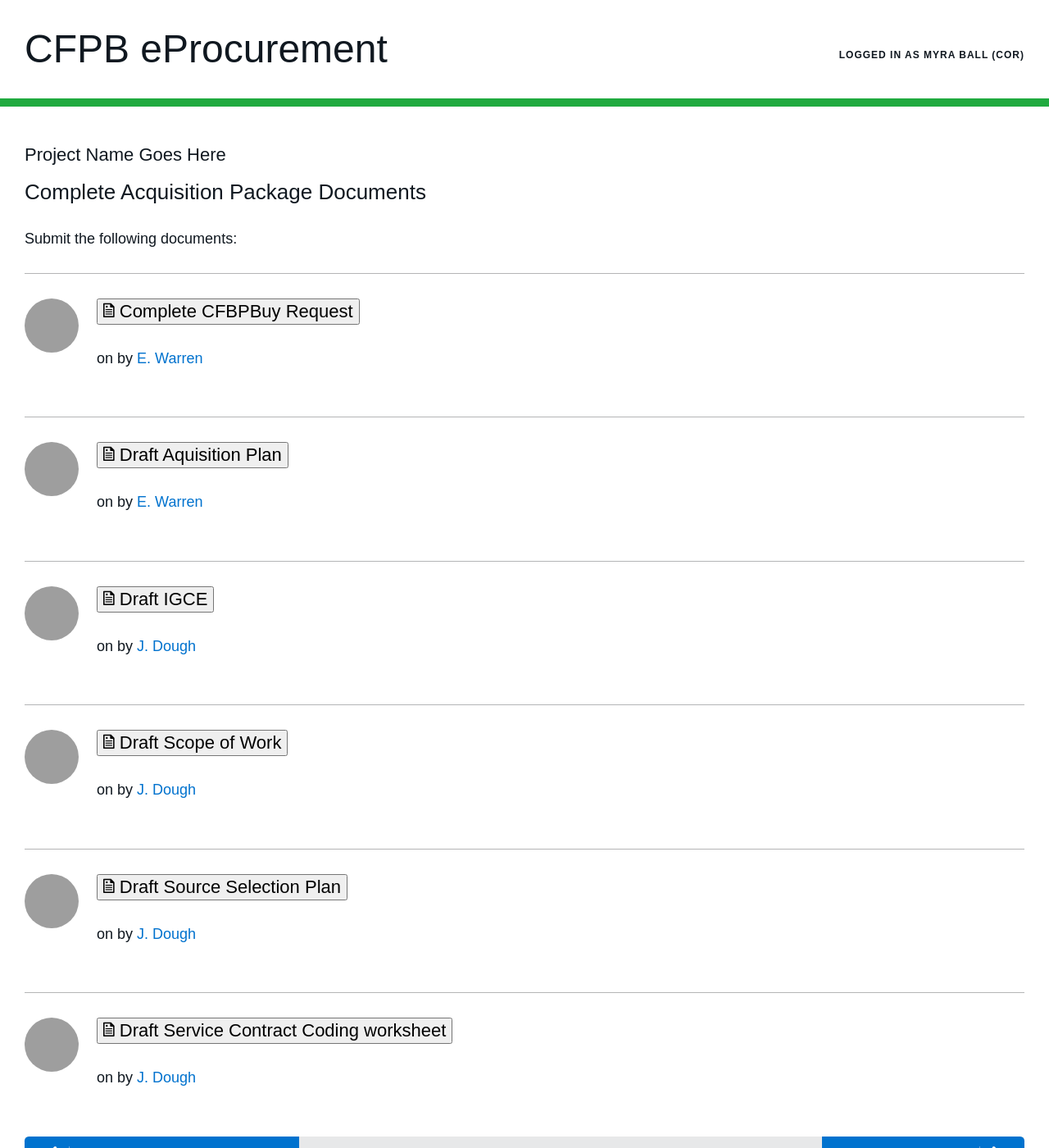
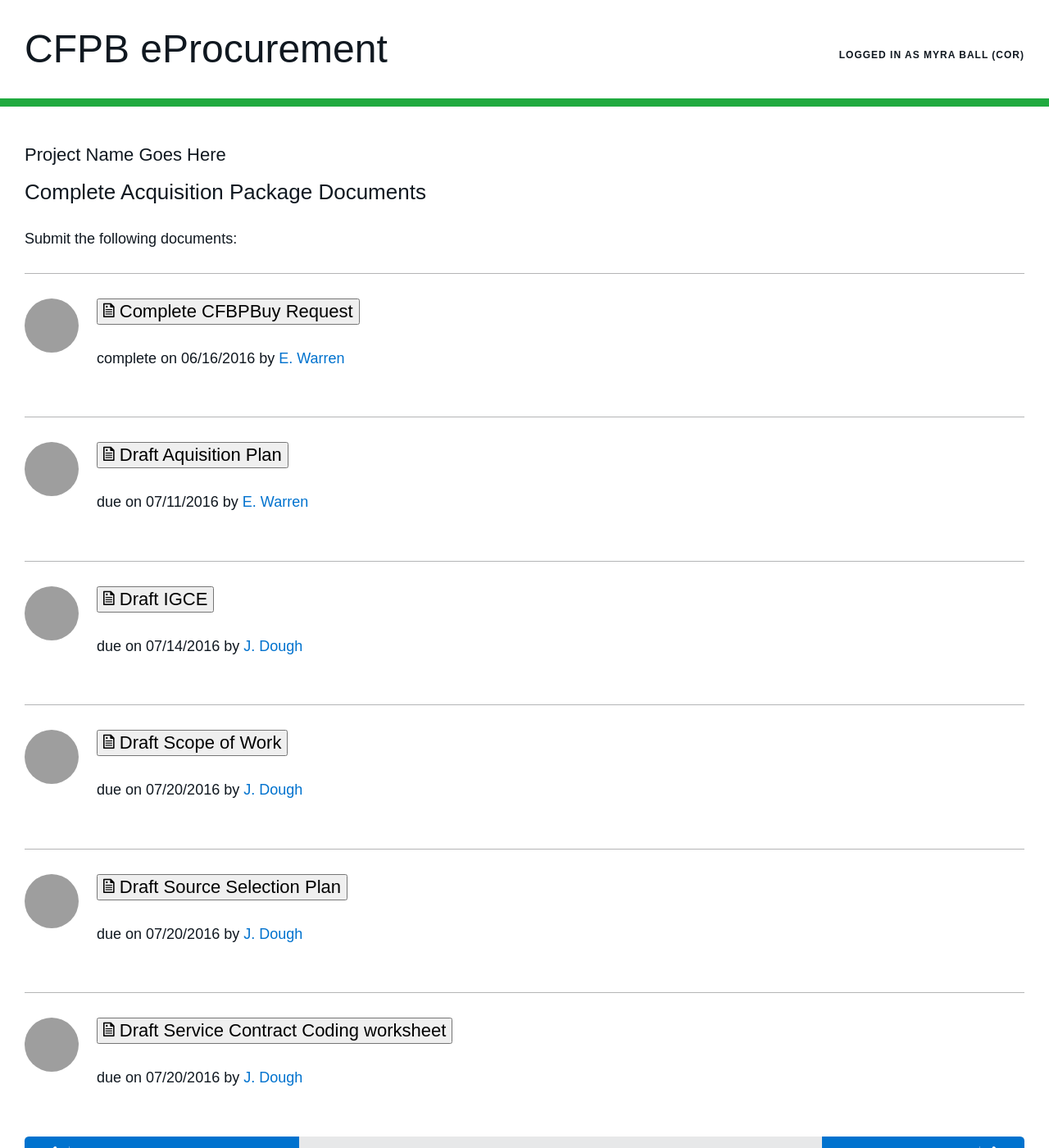
Before and after one commit to 18F/cfpb-eprocurement, a Jekyll site: the page built from checklist/index.html, in a window 1280 px wide and 1400 px high, cut to the strip 0-1400 px from the top of the window. Shown: the whole strip at 82% size. Built offline with Jekyll 4.4.1, drawn with Linux system fonts in a browser that asks for light colours; grey boxes are pictures that could not be loaded.

Commit message:
add date milestone structure

```diff
--- a/_data/checklist/milestones.yml
+++ b/_data/checklist/milestones.yml
@@ -1,5 +1,8 @@
 - title: "Complete CFBPBuy Request"
-  due_date: "06/15/2016"
+  status: "complete"
+  date:
+    due: "06/15/2016"
+    complete: "06/16/2016"
   completed: true
   ready: true
   owner: 0
@@ -13,8 +16,11 @@
       date: "06/10/2016"
     - text: "[CFBPBuy Request]() approved by J. Dough"
       date: "06/13/2016"
+
 - title: "Draft Aquisition Plan"
-  due_date: "07/11/2016"
+  status: "due"
+  date:
+    due: "07/11/2016"
   completed: false
   ready: false
   owner: 0
@@ -32,29 +38,41 @@
       date: "06/25/2016"
     - text: "[Draft Aquisition Plan #2]() pending review by J. Dough"
       due_date: "07/11/2016"
+
 - title: "Draft IGCE"
-  due_date: "07/14/2016"
+  status: "due"
+  date:
+    due: "07/14/2016"
   completed: false
   ready: false
   owner: 1
   approver: null
   history: []
+
 - title: "Draft Scope of Work"
-  due_date: "07/20/2016"
+  status: "due"
+  date:
+    due: "07/20/2016"
   completed: false
   ready: false
   owner: 1
   approver: null
   history: []
+
 - title: "Draft Source Selection Plan"
-  due_date: "07/20/2016"
+  status: "due"
+  date:
+    due: "07/20/2016"
   completed: false
   ready: false
   owner: 1
   approver: null
   history: []
+
 - title: "Draft Service Contract Coding worksheet"
-  due_date: "07/20/2016"
+  status: "due"
+  date:
+    due: "07/20/2016"
   completed: false
   ready: false
   owner: 1
```
